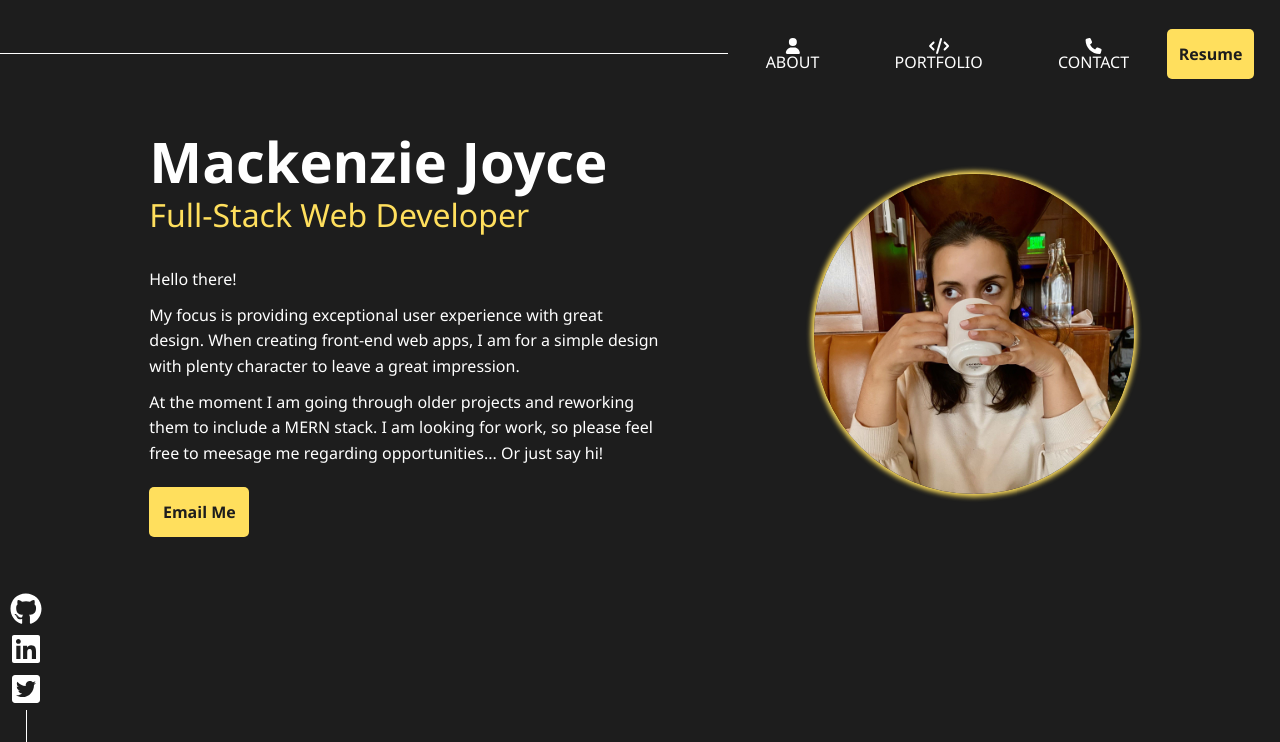
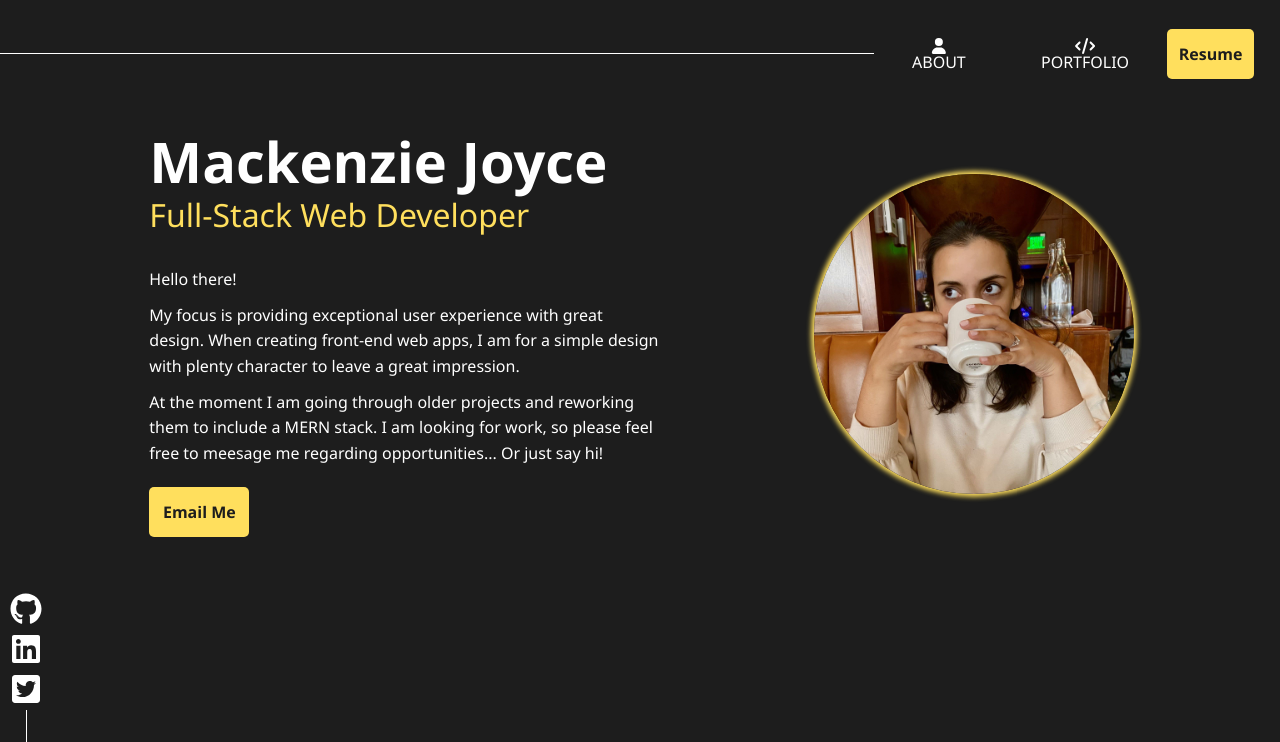
Before and after one commit to MackenzieJoyce/Portfolio, a React (Create React App) app: page / in a window 1280 px wide. Shown: the top 742 px of the page. Built offline with nearby package versions, Linux system fonts and the light colour scheme.

Commit message:
removed the contact nav tab

```diff
--- a/src/pages/components/NavTabs.js
+++ b/src/pages/components/NavTabs.js
@@ -53,10 +53,10 @@ const NavTabs = () => {
           <FontAwesomeIcon icon={faCode} />
           <span>PORTFOLIO</span>
         </Link>
-        <Link style={styles.navTab} className='navTab' to="/contact">
+        {/* <Link style={styles.navTab} className='navTab' to="/contact">
           <FontAwesomeIcon icon={faPhone} />
           <span>CONTACT</span>
-        </Link>
+        </Link> */}
         {/* <Link style={styles.navTab} className="navTab" to="/resume">
           <FontAwesomeIcon icon={faFileLines} />
           <span>RESUME</span>
```
